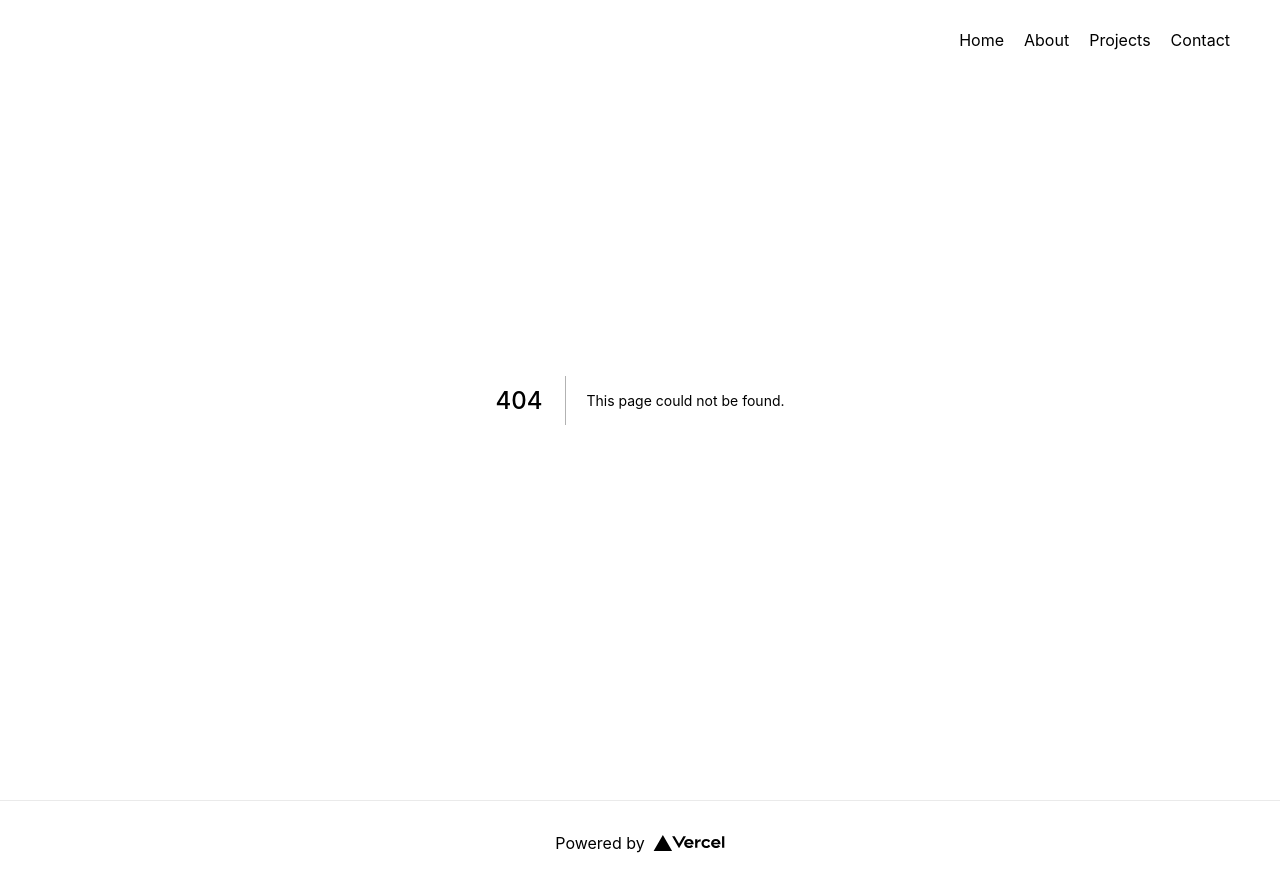
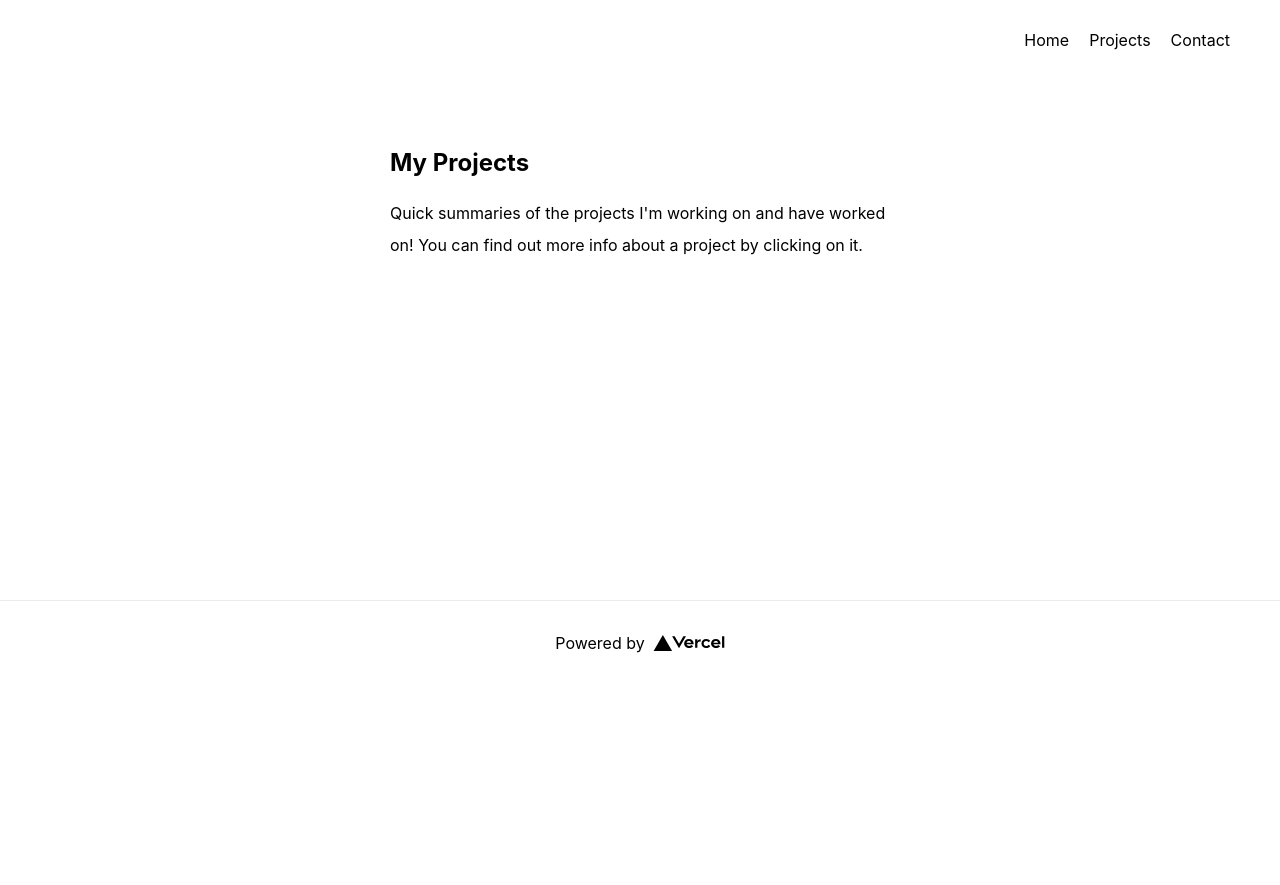
Before and after one commit to DanialBeg/Portfolio-v2, a Next.js app: page /projects in a window 1280 px wide. Before the commit this address had no page. After the commit the page ends 800 px from the top, so only its background shows below. Built offline with nearby package versions, Linux system fonts and the light colour scheme.

Commit message:
Adding barebones for project page

```diff
--- a/components/Navbar.tsx
+++ b/components/Navbar.tsx
@@ -6,8 +6,7 @@ export default function Navbar() {
         <nav className={styles.navbar}>
             <div className={styles.options}>
                 <Link href="/">Home</Link>
-                <a href="/#about">About</a>
-                <a href="/#projects">Projects</a>
+                <Link href="/projects">Projects</Link>
                 <a href="/#contact">Contact</a>
             </div>
         </nav>
--- /dev/null
+++ b/pages/projects.tsx
@@ -0,0 +1,27 @@
+import type { NextPage } from 'next'
+import Head from 'next/head'
+import Image from 'next/image'
+import styles from '../styles/projects.module.css'
+
+export default function Home() {
+  return (
+    <div className={styles.container}>
+      <Head>
+        <title>Projects</title>
+      </Head>
+
+      <section className={styles.main}>
+        <div className={styles.content}>
+          <h1 className={styles.title}>
+            My Projects
+          </h1>
+          <p className={styles.text}>
+           Quick summaries of the projects I'm working on and have worked on! You can find out more info about a project by
+           clicking on it.
+          </p>
+        </div>
+
+      </section>
+    </div>
+  )
+}
--- /dev/null
+++ b/styles/projects.module.css
@@ -0,0 +1,88 @@
+.main {
+    display: flex;
+    padding-top: 10%;
+    max-width: 500px;
+  }
+
+  .content {
+    justify-content: center;
+  }
+
+  .container {
+    display: flex;
+    justify-content: center;
+    min-height: 75vh;
+    padding: 0 var(--gap-med);
+  }
+
+  .description {
+    text-align: center;
+  }
+
+  .text {
+    max-width: 500px;
+    line-height: 200%;
+  }
+
+  .description {
+    margin: 4rem 0;
+    line-height: 1.5;
+    font-size: 1.5rem;
+  }
+
+  .code {
+    background: #fafafa;
+    border-radius: 5px;
+    padding: 0.75rem;
+    font-size: 1.1rem;
+    font-family: Menlo, Monaco, Lucida Console, Liberation Mono, DejaVu Sans Mono,
+      Bitstream Vera Sans Mono, Courier New, monospace;
+  }
+
+  .grid {
+    display: flex;
+    align-items: center;
+    justify-content: center;
+    flex-wrap: wrap;
+    max-width: 800px;
+  }
+
+  .card {
+    margin: 1rem;
+    padding: 1.5rem;
+    text-align: left;
+    color: inherit;
+    text-decoration: none;
+    border: 1px solid #eaeaea;
+    border-radius: 10px;
+    transition: color 0.15s ease, border-color 0.15s ease;
+    max-width: 300px;
+  }
+
+  .card:hover,
+  .card:focus,
+  .card:active {
+    color: #0070f3;
+    border-color: #0070f3;
+  }
+
+  .card h2 {
+    margin: 0 0 1rem 0;
+    font-size: 1.5rem;
+  }
+
+  .card p {
+    margin: 0;
+    font-size: 1.25rem;
+    line-height: 1.5;
+  }
+
+  @media (max-width: 600px) {
+    .grid {
+      width: 100%;
+      flex-direction: column;
+    }
+    .title {
+      line-height: 1.5;
+    }
+  }
```
